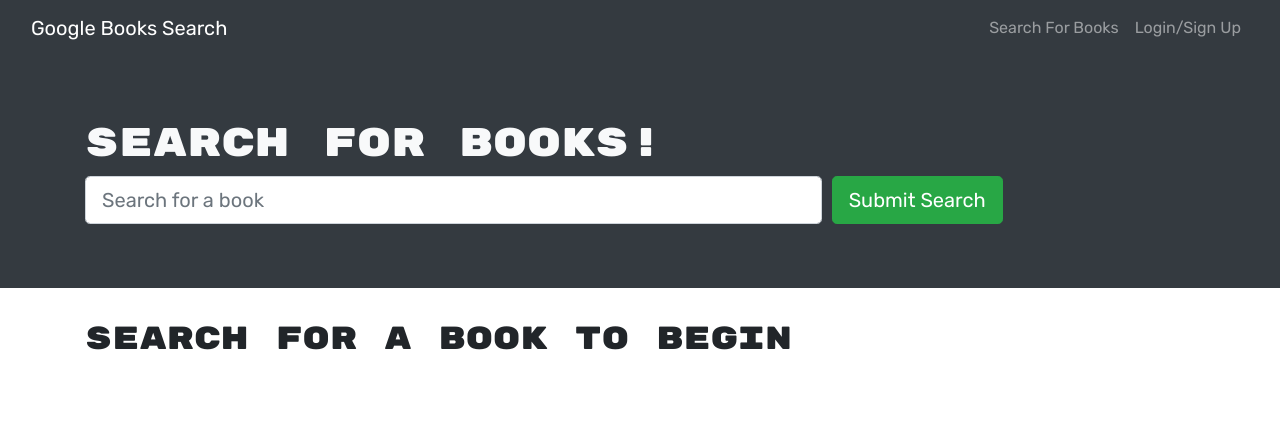
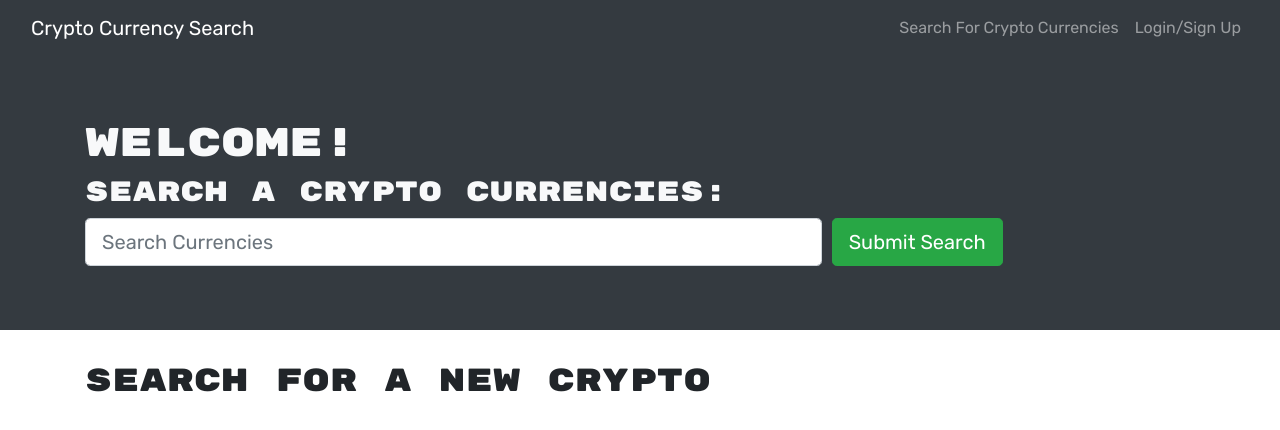
Before and after one commit to dparmar32/cyberByte_Crollet, a React (Create React App) app in the folder client/: page / in a window 1280 px wide. Shown: the top 430 px of the page. Built offline with nearby package versions, Linux system fonts and the light colour scheme.

Commit message:
Updating the text on the landing page

```diff
--- a/client/src/components/LoginForm.js
+++ b/client/src/components/LoginForm.js
@@ -108,3 +108,6 @@ const LoginForm = () => {
 };
 
 export default LoginForm;
+
+
+// Do we want to add more information for the registration form?
--- a/client/src/components/Navbar.js
+++ b/client/src/components/Navbar.js
@@ -15,19 +15,19 @@ const AppNavbar = () => {
       <Navbar bg='dark' variant='dark' expand='lg'>
         <Container fluid>
           <Navbar.Brand as={Link} to='/'>
-            Google Books Search
+            Crypto Currency Search
           </Navbar.Brand>
           <Navbar.Toggle aria-controls='navbar' />
           <Navbar.Collapse id='navbar'>
             <Nav className='ml-auto'>
               <Nav.Link as={Link} to='/'>
-                Search For Books
+                Search For Crypto Currencies
               </Nav.Link>
               {/* if user is logged in show saved books and logout */}
               {Auth.loggedIn() ? (
                 <>
                   <Nav.Link as={Link} to='/saved'>
-                    See Your Books
+                    See Your Favorites
                   </Nav.Link>
                   <Nav.Link onClick={Auth.logout}>Logout</Nav.Link>
                 </>
--- a/client/src/pages/SearchBooks.js
+++ b/client/src/pages/SearchBooks.js
@@ -92,7 +92,8 @@ const SearchBooks = () => {
     <>
       <Jumbotron fluid className="text-light bg-dark">
         <Container>
-          <h1>Search for Books!</h1>
+          <h1>Welcome!</h1>
+          <h3>Search A Crypto Currencies:</h3>
           <Form onSubmit={handleFormSubmit}>
             <Form.Row>
               <Col xs={12} md={8}>
@@ -102,7 +103,7 @@ const SearchBooks = () => {
                   onChange={(e) => setSearchInput(e.target.value)}
                   type="text"
                   size="lg"
-                  placeholder="Search for a book"
+                  placeholder="Search Currencies"
                 />
               </Col>
               <Col xs={12} md={4}>
@@ -119,7 +120,7 @@ const SearchBooks = () => {
         <h2>
           {searchedBooks.length
             ? `Viewing ${searchedBooks.length} results:`
-            : 'Search for a book to begin'}
+            : 'Search for a New Crypto'}
         </h2>
         <CardColumns>
           {searchedBooks.map((book) => {
@@ -160,3 +161,6 @@ const SearchBooks = () => {
 };
 
 export default SearchBooks;
+
+// This needs to be changed to be exported default SearchCrypto
+// Also, we need to change the parameters to match the parameters of the Crypto API
```
